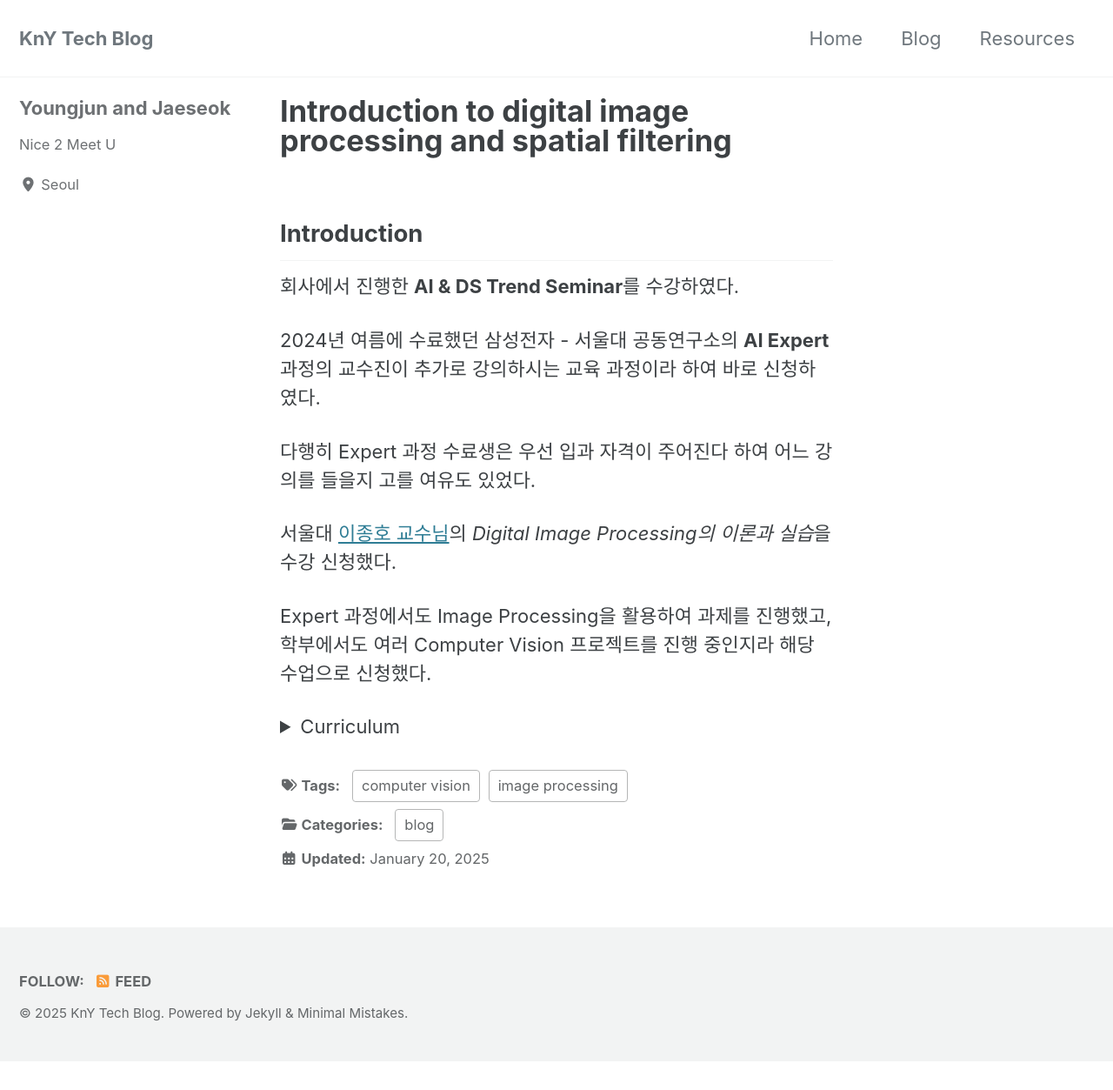
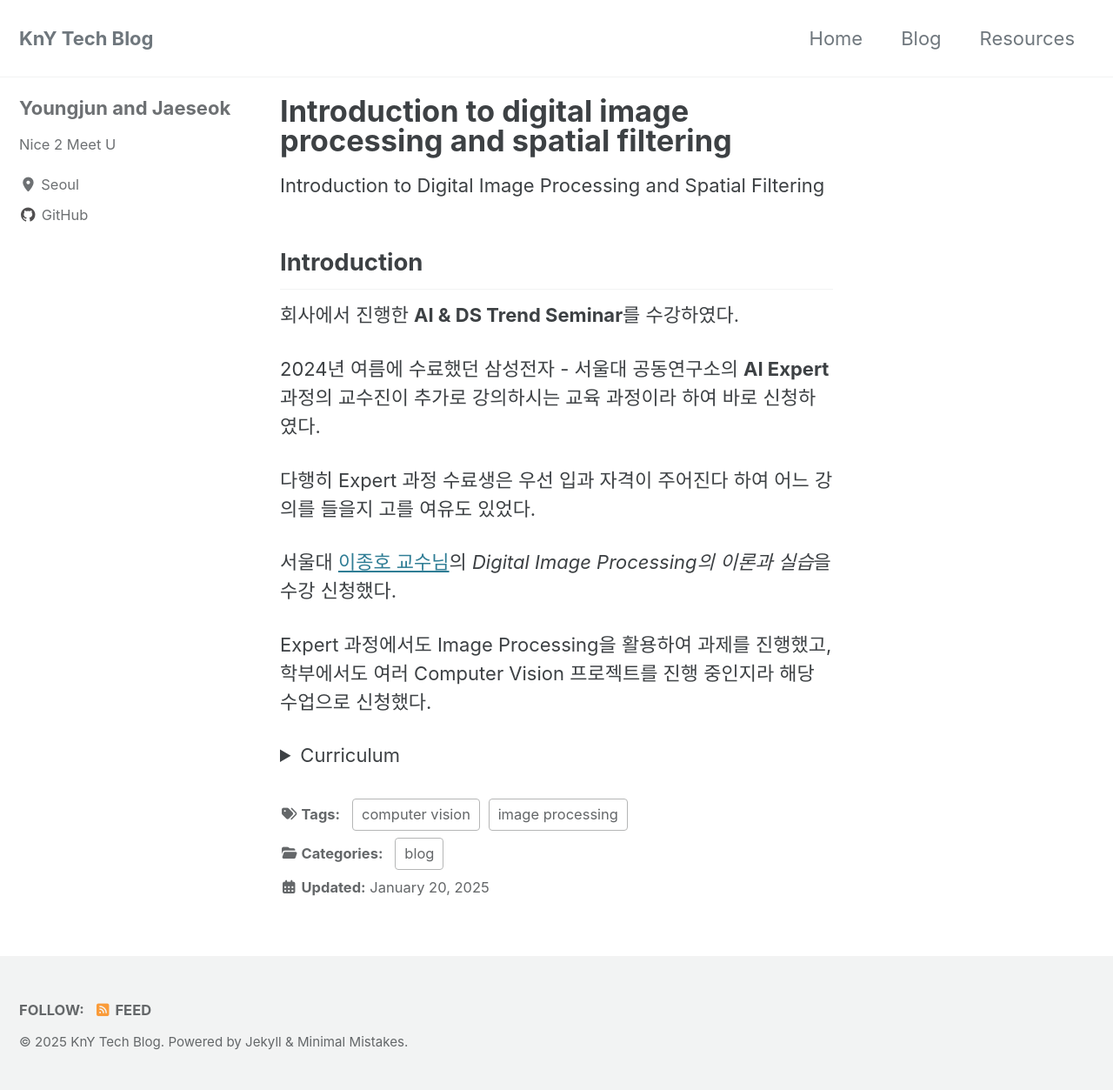
Before and after one commit to KerNYing/KerNYing.github.io, a Jekyll site: the page built from _posts/2025-01-20-Intro-digital-image-processing.md, in a window 1280 px wide. Shown: the whole page at 87% size. Built offline with Jekyll 4.4.1, drawn with Linux system fonts in a browser that asks for light colours; cached includes are drawn as plain includes; before the commit the page ends 1220 px from its top, so only the background shows below that.

Commit message:
Update: yml and article

```diff
--- a/_config.yml
+++ b/_config.yml
@@ -138,7 +138,7 @@ author:
       # url: "https://facebook.com/"
     - label: "GitHub"
       icon: "fab fa-fw fa-github"
-      # url: "https://github.com/"
+      url: https://github.com/KerNYing
     - label: "Instagram"
       icon: "fab fa-fw fa-instagram"
       # url: "https://instagram.com/"
--- a/_posts/2025-01-20-Intro-digital-image-processing.md
+++ b/_posts/2025-01-20-Intro-digital-image-processing.md
@@ -6,6 +6,8 @@ tags: [image processing, computer vision]
 layout: single
 author_profile: true
 ---
+
+Introduction to Digital Image Processing and Spatial Filtering
 
 ## Introduction
 
```
